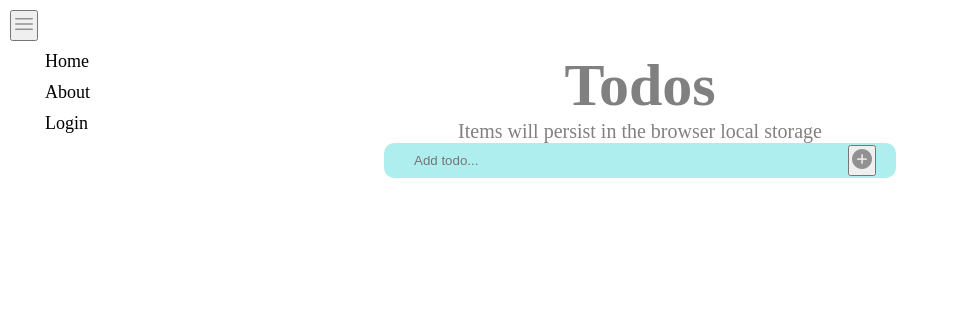
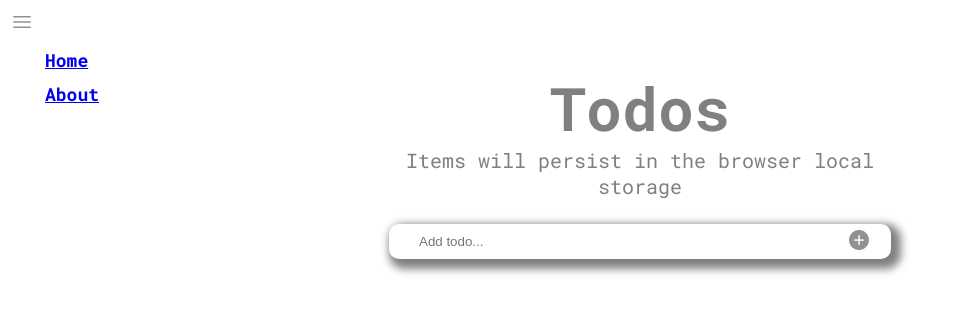
Before and after one commit to kensteph/todo-react-app, a React (Vite) app: page / in a window 1280 px wide. Both pictures are taken after a click on the button "menu". Shown: the top 312 px of the page, without its empty margins (0-959 px from the left). Built offline with nearby package versions, Linux system fonts and the light colour scheme.

Commit message:
Create about page.

```diff
--- a/src/App.jsx
+++ b/src/App.jsx
@@ -1,10 +1,17 @@
+import { BrowserRouter, Routes, Route } from 'react-router-dom';
 import Navbar from './components/Navbar/Navbar';
 import TodoList from './components/TodoList/TodoList';
+import About from './pages/About';
 
 const App = () => (
   <div className="App">
-    <Navbar />
-    <TodoList />
+    <BrowserRouter>
+      <Navbar />
+      <Routes>
+        <Route exact path="/" element={<TodoList />} />
+        <Route exact path="/about" element={<About />} />
+      </Routes>
+    </BrowserRouter>
   </div>
 );
 
--- a/src/components/Navbar/Navbar.jsx
+++ b/src/components/Navbar/Navbar.jsx
@@ -1,19 +1,29 @@
 import React, { useState } from 'react';
+import { Link } from 'react-router-dom';
 
 const Navbar = () => {
   const [toggleMenu, setToggleMenu] = useState(false);
-
+  const toggle = () => {
+    setToggleMenu(!toggleMenu);
+  };
   return (
     <header>
-      <button type="button" onClick={() => setToggleMenu(!toggleMenu)}>
+      <button type="button" onClick={toggle}>
         {' '}
         <span className="material-symbols-rounded">menu</span>
       </button>
       <nav className={toggleMenu ? 'show' : 'hide'}>
         <ul className="menu">
-          <>Home</>
-          <li>About</li>
-          <li>Login</li>
+          <li>
+            <Link to="/" onClick={toggle}>
+              Home
+            </Link>
+          </li>
+          <li>
+            <Link to="/about" onClick={toggle}>
+              About
+            </Link>
+          </li>
         </ul>
       </nav>
     </header>
--- a/src/components/TodoInputText/TodoInputText.jsx
+++ b/src/components/TodoInputText/TodoInputText.jsx
@@ -29,7 +29,7 @@ const TodoInputText = ({ handleClickAddTodo }) => {
           <span className="material-symbols-rounded">add_circle</span>
         </button>
       </form>
-      <span>{message}</span>
+      <span className="error-msg">{message}</span>
     </>
   );
 };
--- a/src/components/TodoListHeader/todoListHeader.css
+++ b/src/components/TodoListHeader/todoListHeader.css
@@ -1,5 +1,6 @@
 .listHeader {
   text-align: center;
+  margin: 20px;
 }
 
 .listHeader h1 {
--- a/src/index.css
+++ b/src/index.css
@@ -1,4 +1,5 @@
 @import url('https://fonts.googleapis.com/css2?family=Material+Symbols+Rounded:opsz,wght,FILL,GRAD@20..48,100..700,0..1,-50..200');
+@import url('https://fonts.googleapis.com/css2?family=Roboto+Mono:ital,wght@0,100;0,200;0,300;0,400;0,500;0,600;0,700;1,100;1,200;1,300;1,400;1,500;1,600;1,700&display=swap');
 
 /* Google Icon */
 .material-symbols-rounded {
@@ -10,6 +11,10 @@
 * {
   padding: 0;
   margin: 0;
+}
+
+body {
+  font-family: 'Roboto Mono', monospace;
 }
 
 header {
@@ -31,7 +36,11 @@ nav {
   list-style: none;
   padding: 10px;
   font-size: 18px;
-  font-weight: 20px;
+  font-weight: 700;
+}
+
+.active {
+  color: pink;
 }
 
 .show {
@@ -50,11 +59,12 @@ nav {
 }
 
 .inputContainer {
-  background-color: paleturquoise;
   padding: 0 20px 0 20px;
   display: flex;
   align-items: center;
   border-radius: 10px;
+  box-shadow: 5px 5px 8px 5px gray;
+  margin: 5px;
 }
 
 .inputText {
@@ -77,3 +87,13 @@ nav {
   background-color: rgba(234, 231, 231, 0.982);
   padding: 0 20px 0 20px;
 }
+
+button {
+  border: none;
+  background: transparent;
+}
+
+.error-msg {
+  color: red;
+  margin: 10px;
+}
--- /dev/null
+++ b/src/pages/About.jsx
@@ -0,0 +1,5 @@
+import React from 'react';
+
+const About = () => <div>About</div>;
+
+export default About;
```
